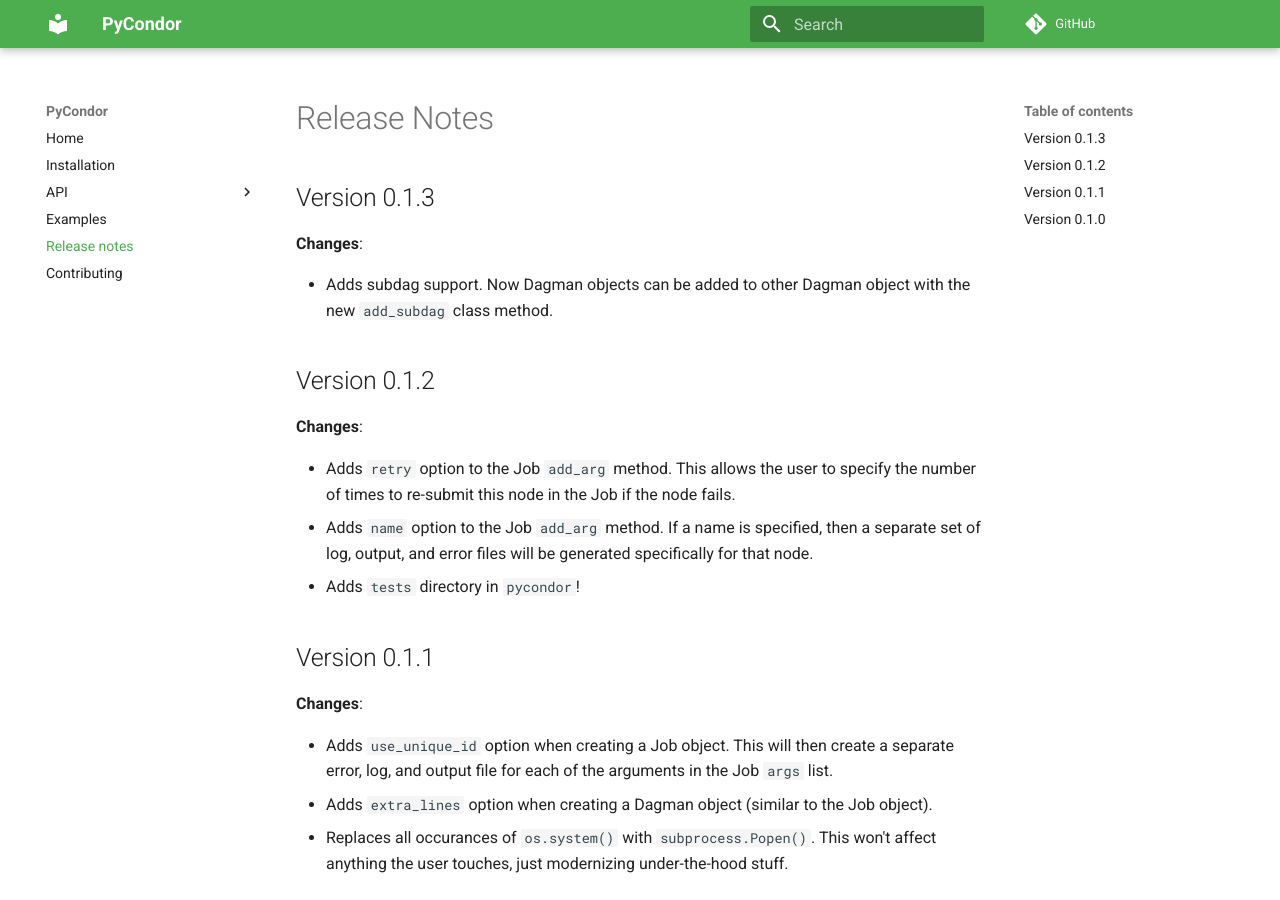
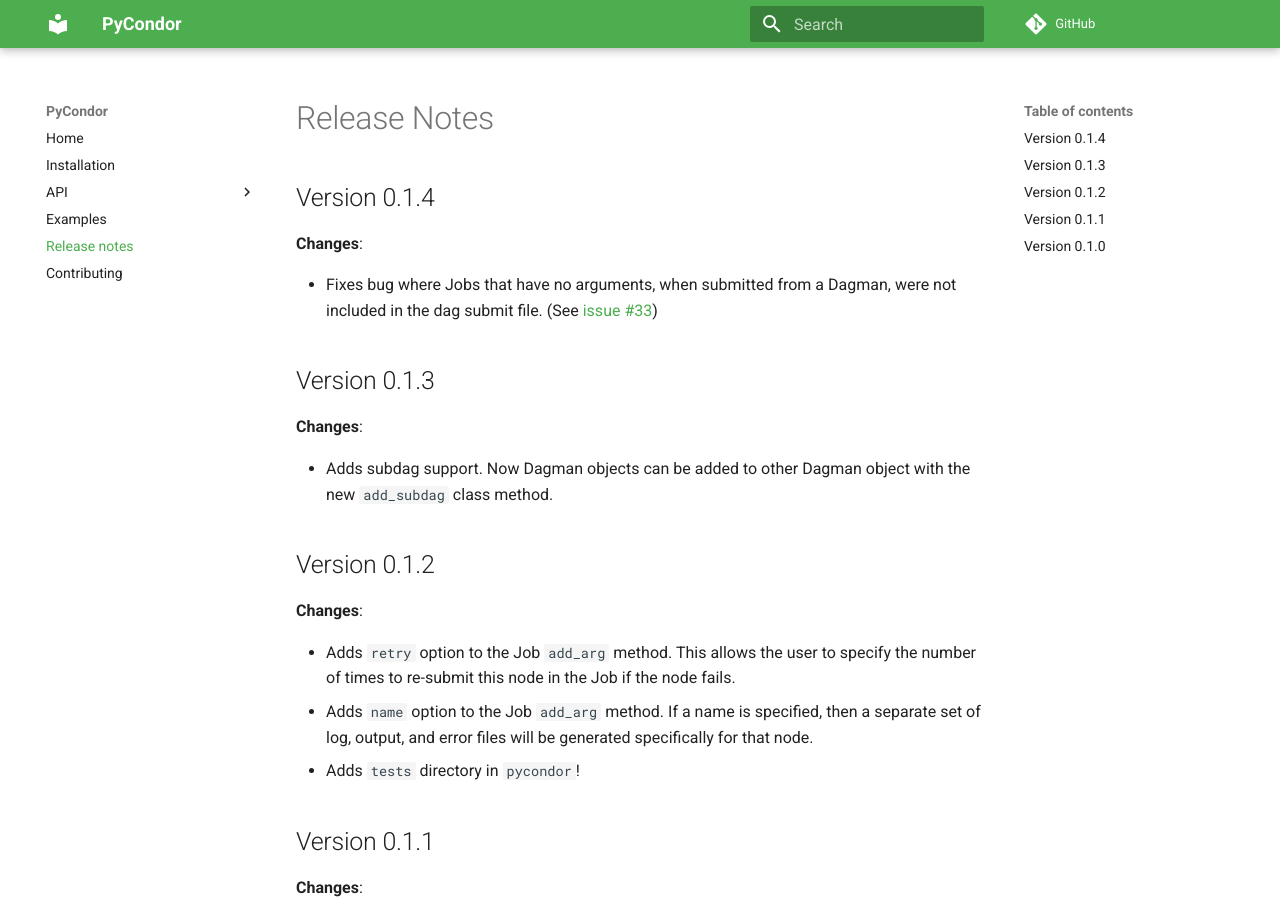
Before and after one commit to pycondor/pycondor, an MkDocs documentation site: the page built from docs/docs/CHANGELOG.md, in a window 1280 px wide and 900 px high. Built offline with MkDocs 1.6.1 and Material for MkDocs 9.7.7, drawn with Linux system fonts in a browser that asks for light colours; comment, search, counter and statistics services are not loaded; old or Windows-style settings are respelled for this version of MkDocs.

Commit message:
Updates changelog

```diff
--- a/docs/docs/CHANGELOG.md
+++ b/docs/docs/CHANGELOG.md
@@ -1,4 +1,12 @@
 # Release Notes
+
+## Version 0.1.4
+
+**Changes**:
+
+* Fixes bug where Jobs that have no arguments, when submitted from a Dagman,
+were not included in the dag submit file. (See [issue #33](https://github.com/jrbourbeau/pycondor/issues/33))
+
 
 ## Version 0.1.3
 
```
